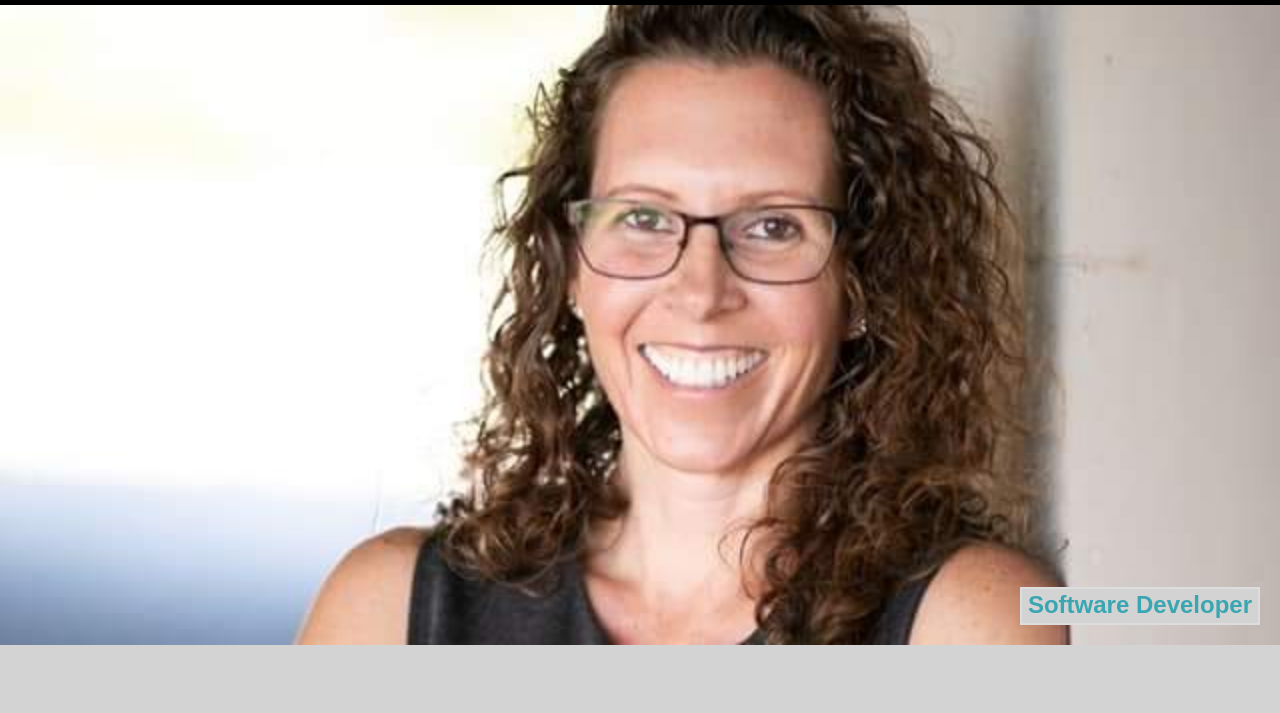
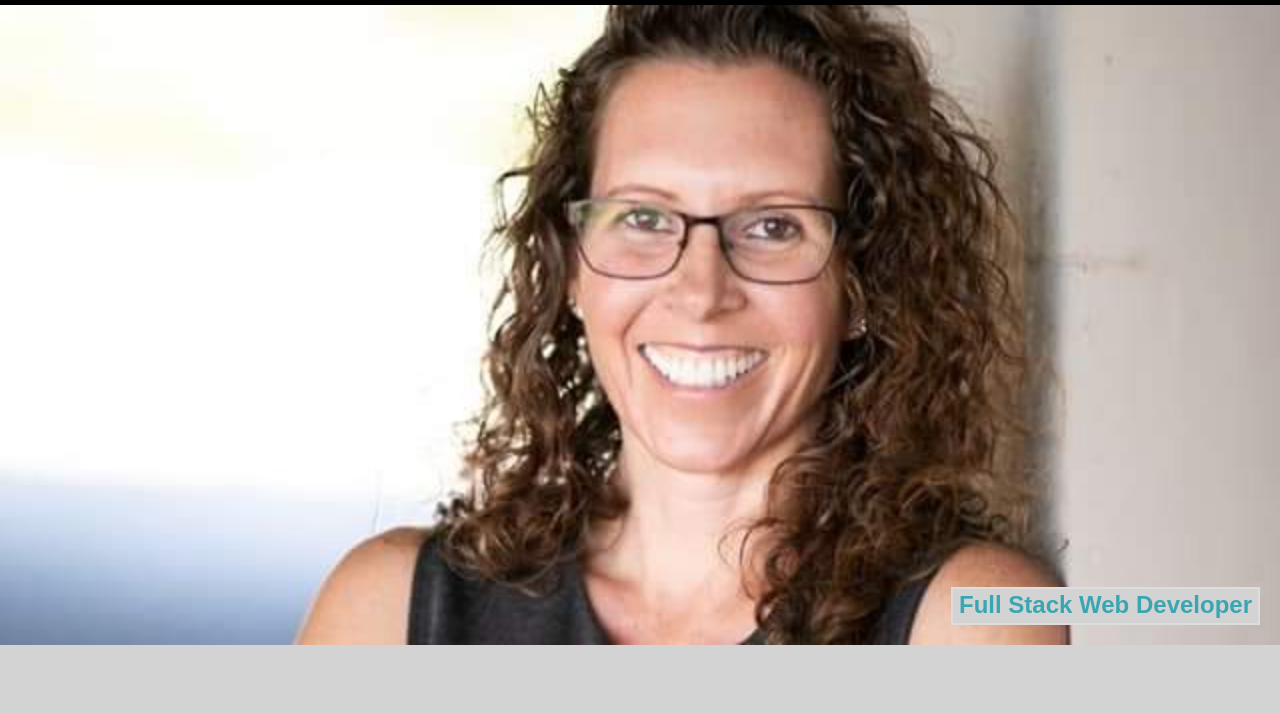
Before and after one commit to lafry5/Project-2-Challenge, a plain HTML site: page index.html in a window 1280 px wide. Shown: the part 87-800 px from the top of the page. Drawn offline with Linux system fonts and the light colour scheme.

Commit message:
updated my title in header

```diff
--- a/index.html
+++ b/index.html
@@ -34,7 +34,7 @@
         <!-- Software Developer-->
         <!-- Wrap h2 with a class of "software-title" in this div! -->
         <div class="software-title">
-            <h2>Software Developer</h2>
+            <h2>Full Stack Web Developer</h2>
         </div>
 
     </section>
```
